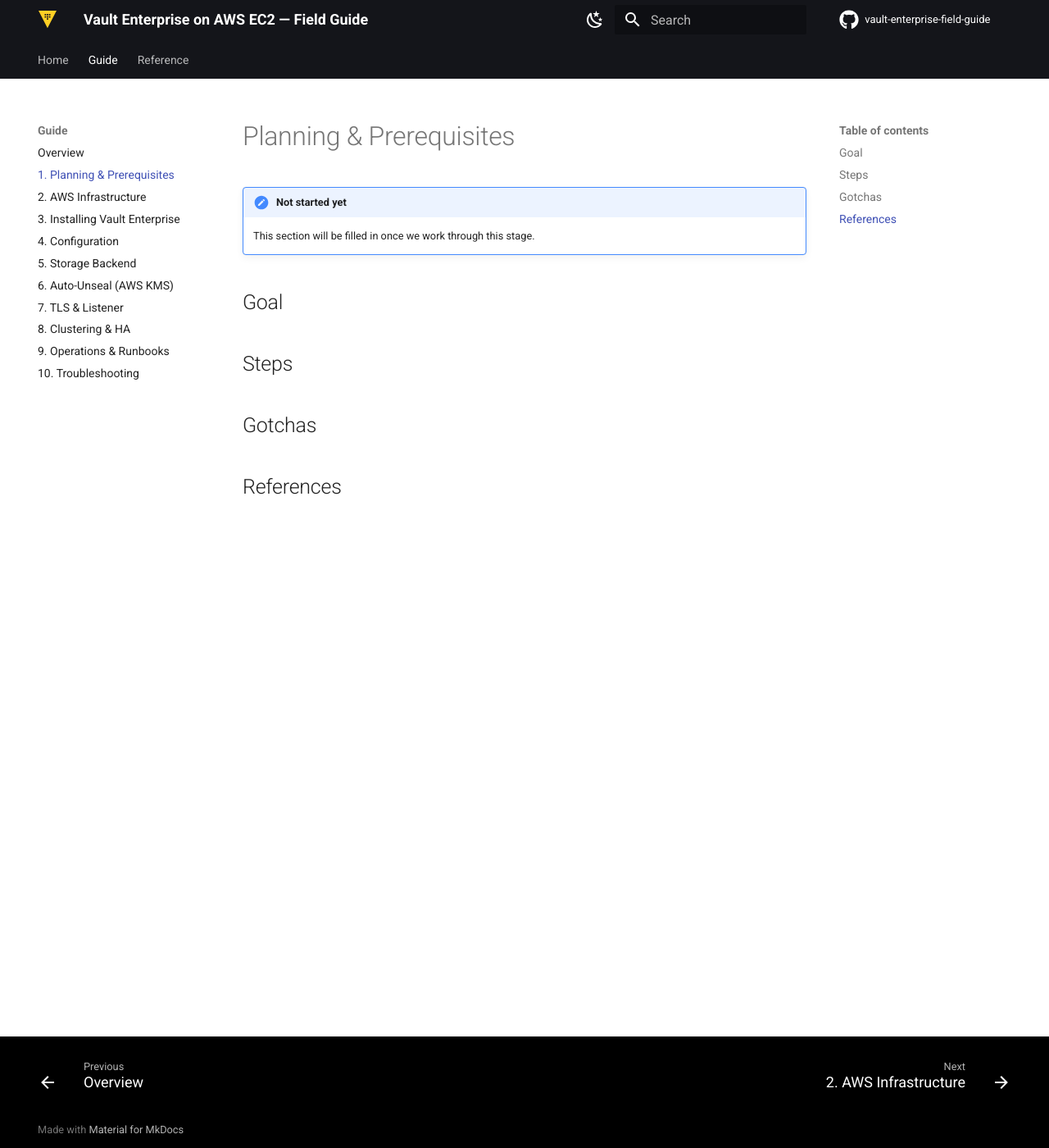
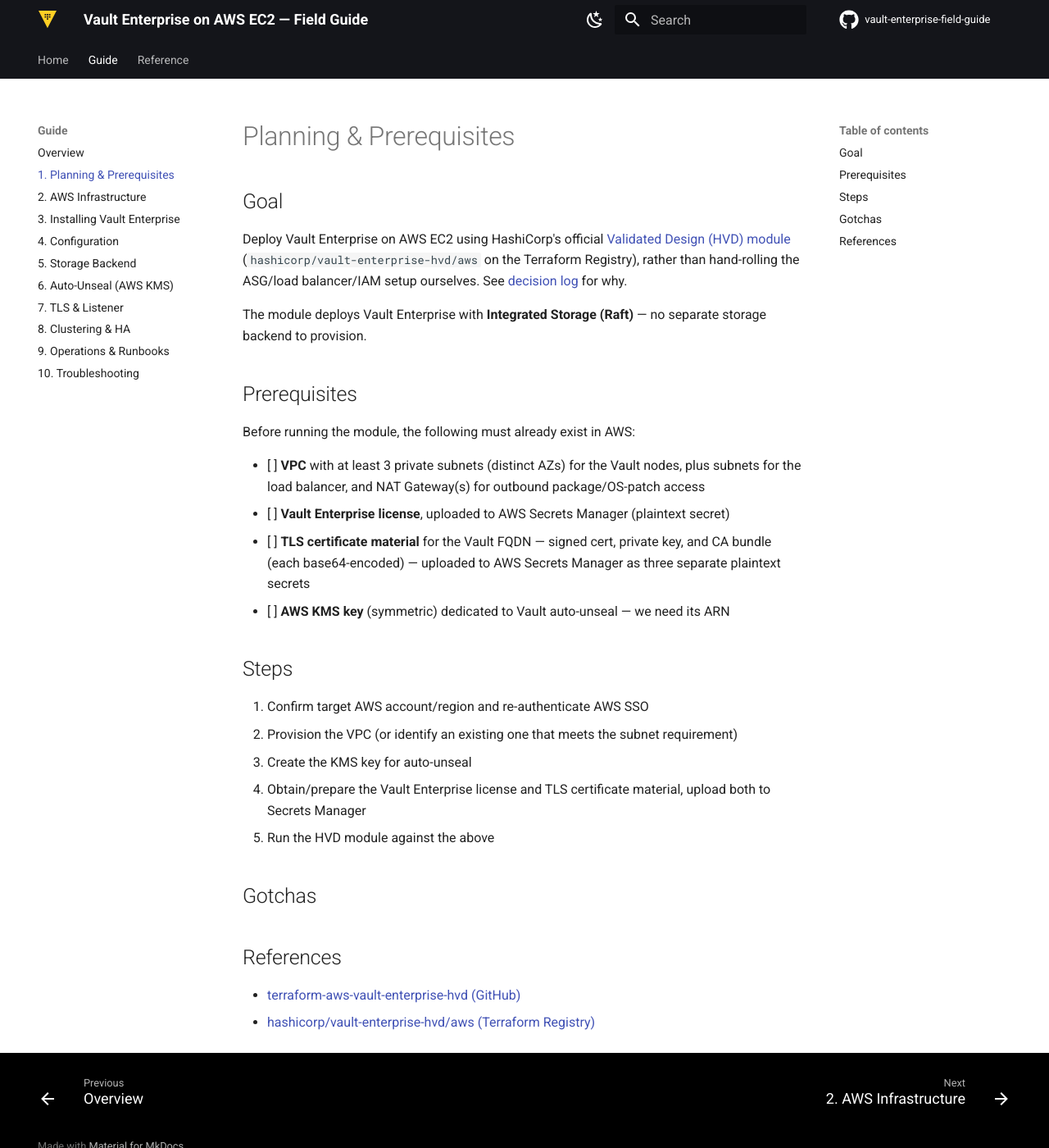
Before and after one commit to markcarriedo/vault-enterprise-field-guide, an MkDocs documentation site: the page built from docs/guide/01-planning.md, in a window 1280 px wide and 1400 px high. Shown: the whole window at 82% size. Built offline with MkDocs 1.6.1 and Material for MkDocs 9.7.7, drawn with Linux system fonts in a browser that asks for light colours; comment, search, counter and statistics services are not loaded.

Commit message:
docs(planning): document prerequisites for the HVD Vault Enterprise module
Planning page now tracks the four prerequisites (VPC, KMS key, license +
TLS material in Secrets Manager); decision log records why we're using
HashiCorp's official HVD module instead of hand-rolled Terraform.

Claude-Session: https://claude.ai/code/session_01W8wX9ho5zsL4nSkjw8ZJSM

```diff
--- a/docs/guide/01-planning.md
+++ b/docs/guide/01-planning.md
@@ -1,12 +1,38 @@
 # Planning & Prerequisites
-
-!!! note "Not started yet"
-    This section will be filled in once we work through this stage.
 
 ## Goal
 
+Deploy Vault Enterprise on AWS EC2 using HashiCorp's official
+[Validated Design (HVD) module](https://github.com/hashicorp/terraform-aws-vault-enterprise-hvd)
+(`hashicorp/vault-enterprise-hvd/aws` on the Terraform Registry), rather than hand-rolling the
+ASG/load balancer/IAM setup ourselves. See [decision log](../reference/decisions.md) for why.
+
+The module deploys Vault Enterprise with **Integrated Storage (Raft)** — no separate storage
+backend to provision.
+
+## Prerequisites
+
+Before running the module, the following must already exist in AWS:
+
+- [ ] **VPC** with at least 3 private subnets (distinct AZs) for the Vault nodes, plus subnets
+      for the load balancer, and NAT Gateway(s) for outbound package/OS-patch access
+- [ ] **Vault Enterprise license**, uploaded to AWS Secrets Manager (plaintext secret)
+- [ ] **TLS certificate material** for the Vault FQDN — signed cert, private key, and CA bundle
+      (each base64-encoded) — uploaded to AWS Secrets Manager as three separate plaintext secrets
+- [ ] **AWS KMS key** (symmetric) dedicated to Vault auto-unseal — we need its ARN
+
 ## Steps
+
+1. Confirm target AWS account/region and re-authenticate AWS SSO
+2. Provision the VPC (or identify an existing one that meets the subnet requirement)
+3. Create the KMS key for auto-unseal
+4. Obtain/prepare the Vault Enterprise license and TLS certificate material, upload both to
+   Secrets Manager
+5. Run the HVD module against the above
 
 ## Gotchas
 
 ## References
+
+- [terraform-aws-vault-enterprise-hvd (GitHub)](https://github.com/hashicorp/terraform-aws-vault-enterprise-hvd)
+- [hashicorp/vault-enterprise-hvd/aws (Terraform Registry)](https://registry.terraform.io/modules/hashicorp/vault-enterprise-hvd/aws/latest)
```
Also changed, not shown: docs/reference/decisions.md (+19 -1 lines), docs/reference/glossary.md (+2 -0 lines).
